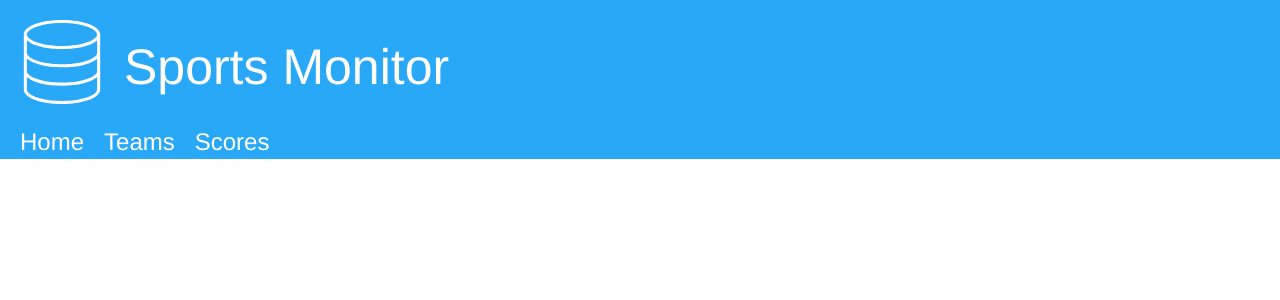
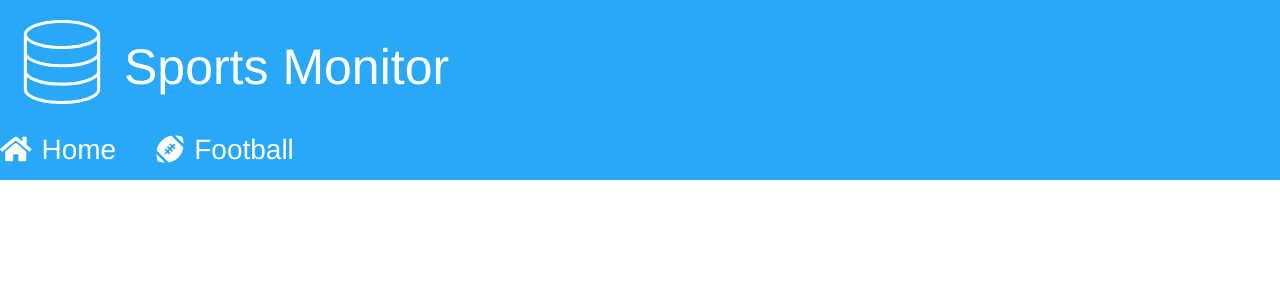
Before and after one commit to rushingbrendan/React-Football-Score-Web-Application, a React (Create React App) app in the folder react-frontend/: page / in a window 1280 px wide. Shown: the top 300 px of the page. Built offline with nearby package versions, Linux system fonts and the light colour scheme.

Commit message:
header bar added

```diff
--- a/react-frontend/package.json
+++ b/react-frontend/package.json
@@ -3,6 +3,9 @@
   "version": "0.1.0",
   "private": true,
   "dependencies": {
+    "@fortawesome/fontawesome-svg-core": "^1.2.12",
+    "@fortawesome/free-solid-svg-icons": "^5.6.3",
+    "@fortawesome/react-fontawesome": "^0.1.4",
     "axios": "^0.18.0",
     "bootstrap": "^4.1.3",
     "jquery": "^1.9.1",
--- a/react-frontend/public/index.html
+++ b/react-frontend/public/index.html
@@ -5,6 +5,18 @@
     <link rel="shortcut icon" href="%PUBLIC_URL%/favicon.ico">
     <meta name="viewport" content="width=device-width, initial-scale=1, shrink-to-fit=no">
     <meta name="theme-color" content="#000000">
+
+    <!--
+
+      Credit to FontAwesome for using free icons
+        www.fontawesome.com
+
+    -->
+    <link rel="stylesheet" href="https://use.fontawesome.com/releases/v5.6.3/css/all.css" integrity="sha384-UHRtZLI+pbxtHCWp1t77Bi1L4ZtiqrqD80Kn4Z8NTSRyMA2Fd33n5dQ8lWUE00s/" crossorigin="anonymous">
+
+
+
+
     <!--
       manifest.json provides metadata used when your web app is added to the
       homescreen on Android. See https://developers.google.com/web/fundamentals/web-app-manifest/
--- a/react-frontend/src/App.css
+++ b/react-frontend/src/App.css
@@ -44,7 +44,7 @@
 }
 .SpaceBelowTitle
 {
-  height:5px;
+  height:10px;
   background-color: rgb(41, 168, 247);
 
 }
@@ -59,11 +59,26 @@
 {
   display: inline-block;
   background-color: rgb(41, 168, 247);
-  margin-left: 20px;
-  font-size: 24px;
+  margin-left: 10px;
+  margin-right: 40px;
+  font-size: 28px;
   font-family: "Helvetica Neue";
   color:white;
 
+
+}
+
+
+
+.headerIconAlign
+{
+
+}
+
+
+.headerLinkSpacing
+{
+  width:100px;
 }
 
 .headerLinks:hover
--- a/react-frontend/src/component/box.js
+++ b/react-frontend/src/component/box.js
@@ -3,6 +3,24 @@ import { BrowserRouter as Router, Link, Route } from 'react-router-dom';
 import TeamInformation from "../component/teamInformation.js";
 import ScoreData from "../component/scoreData.js";
 import headerLogo from "../assets/database.svg";
+
+
+import { library } from '@fortawesome/fontawesome-svg-core'
+import { FontAwesomeIcon } from '@fortawesome/react-fontawesome'
+import { faIgloo, faFootballBall, faHome } from '@fortawesome/free-solid-svg-icons'
+
+library.add(faIgloo);
+
+
+
+library.add(faFootballBall);
+library.add(faHome);
+
+
+
+
+
+
 
 
 class Box extends React.Component{
@@ -64,12 +82,18 @@ return (
 <div className="SpaceBelowTitle"></div>
 
 
+
 <div className="LinkContainer">
+
+<FontAwesomeIcon icon="home" color="white" size="2x" className="headerIconAlign"></FontAwesomeIcon>
     <Link to="/home" title="/home" className="headerLinks">Home</Link>
-    <Link to="/teams" to="/teams"className="headerLinks">Teams</Link>
-    <Link to="/scores" to="/scores"className="headerLinks">Scores</Link>
-    </div>
 
+
+    <FontAwesomeIcon icon="football-ball" color="white" size="2x" />
+    <Link to="/Football" to="/football"className="headerLinks">Football</Link>
+
+</div>
+<div className="SpaceBelowTitle"></div>
 
 
 <Route exact={true} path="/scores" render={() => (
```
Also changed, not shown: 1 other file (tests, documents, lock files or other folders).
